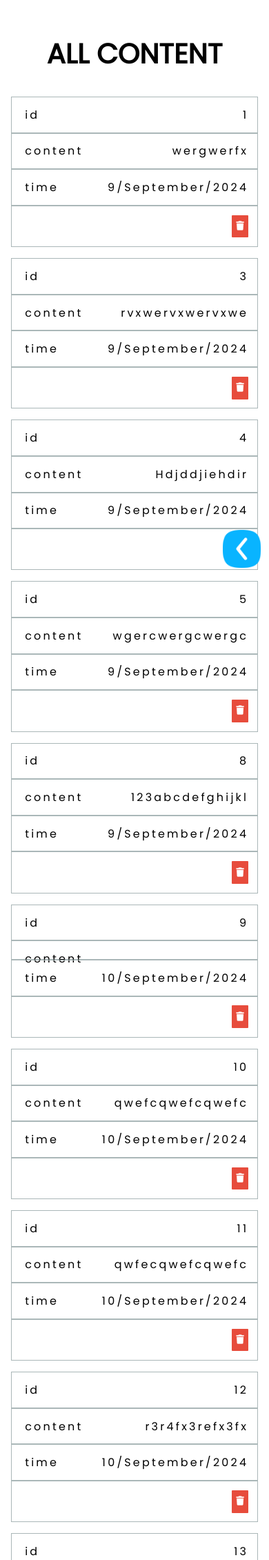
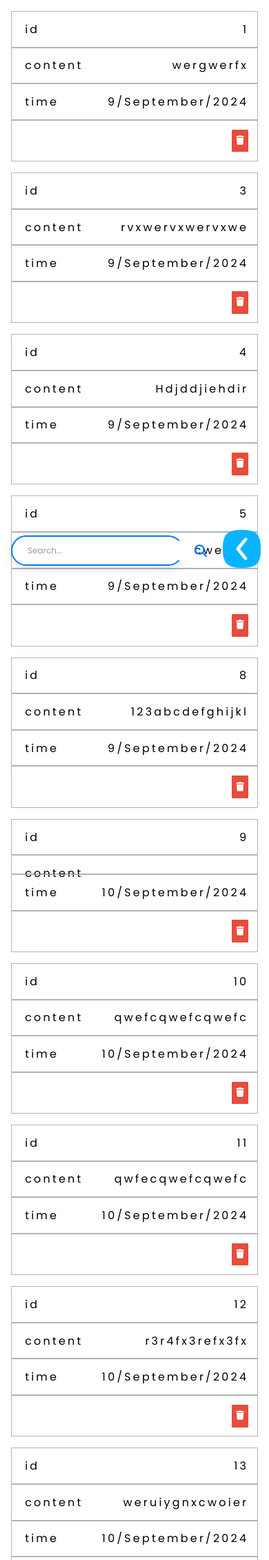
Before and after one commit to mrpvxie/rshare, a Flask app: page /table_data in a window 390 px wide. Shown: the top 2261 px of the page at 69% size. Run offline with Flask 3, Linux system fonts and the light colour scheme.

Commit message:
search filter frontend

```diff
--- a/app.py
+++ b/app.py
@@ -1,4 +1,4 @@
-from flask import Flask, render_template,request,url_for,redirect
+from flask import Flask, render_template,request,url_for,redirect,jsonify
 from flask_sqlalchemy import SQLAlchemy
 from sqlalchemy.orm import DeclarativeBase,Mapped,mapped_column
 from sqlalchemy import Integer,String,Float
@@ -72,7 +72,15 @@
     global current_page
     current_page = "index"
     contents = database.session.execute(database.select(Content)).scalars().all()
-    return render_template("table_data.html", data = contents)
+    content_data = Content.query.all()
+    json_data = [
+        {
+            'id': content.id,
+            'content': content.content,
+            'time': content.time
+        } for content in content_data
+    ]
+    return render_template("table_data.html", data = contents,json_data = json_data)
 
 @app.route("/full_content/<int:content_id>",methods = ['POST','GET'])
 def full_content(content_id):
@@ -96,5 +104,21 @@
     contents = database.session.execute(database.select(Content)).scalars().all()
     return render_template("table_data.html", data = contents)
 
+
+@app.route('/get_json_data', methods=['GET'])
+def get_data():
+    print("--------------get_data route is running---------")
+
+    contents = Content.query.all()
+    data = [
+        {
+            'id': content.id,
+            'content': content.content,
+            'time': content.time  # Convert datetime to ISO format
+        } for content in contents
+    ]
+
+    return jsonify(data)
+
 if __name__ == "__main__":
     app.run(debug=True,host='0.0.0.0', port=5000)
--- a/static/css/table_styles.css
+++ b/static/css/table_styles.css
@@ -194,7 +194,7 @@
 
 /* Button Styles */
 .modal-buttons {
-  border: 2px solid black;
+  /* border: 2px solid black; */
   display: flex;
   justify-content: flex-end;
   gap: 10px;
@@ -258,3 +258,68 @@
     width: 100%;
   }
 }
+
+/* SEARCH INPUT CSS */
+
+.search-container {
+  background: white;
+  z-index: 50;
+  top: 92%;
+  position: fixed;
+  display: flex;
+  align-items: center;
+  width: 100%;
+  max-width: 400px;
+  border: 2px solid #007bff;
+  border-radius: 50px;
+  padding: 10px 20px;
+  background-color: white;
+  box-shadow: 0 5px 15px rgba(0, 0, 0, 0.1);
+}
+
+.search-container input {
+  border: none;
+  outline: none;
+  font-size: 16px;
+  flex: 1;
+  padding: 5px 10px;
+}
+
+.search-container input::placeholder {
+  color: #999;
+}
+
+.search-container button {
+  background: none;
+  border: none;
+  outline: none;
+  cursor: pointer;
+  color: #007bff;
+  font-size: 18px;
+}
+
+.search-container button:hover {
+  color: #0056b3;
+}
+
+@media (max-width: 768px) {
+  .search-container {
+    max-width: 300px;
+    padding: 8px 15px;
+  }
+
+  .search-container input {
+    font-size: 14px;
+  }
+}
+
+@media (max-width: 480px) {
+  .search-container {
+    max-width: 250px;
+    padding: 6px 12px;
+  }
+
+  .search-container input {
+    font-size: 12px;
+  }
+}
--- /dev/null
+++ b/static/js/table_data.js
@@ -0,0 +1,78 @@
+let content_data = [];
+
+let count = 0;
+let id = document.querySelectorAll(".table_id");
+let content = document.querySelectorAll(".table_content");
+let time = document.querySelectorAll(".table_time");
+
+id.forEach(() => {
+  content_data.push({
+    id: id[count].textContent.trim(),
+    content: content[count].textContent.trim(),
+    time: time[count].textContent.trim(),
+  });
+  count++;
+});
+
+console.log(content_data);
+
+function insert_data(data_array) {
+  const table_row_data = document.querySelector(".table_body");
+  const row_data = data_array
+    .map((currentItem) => {
+      return `<tr>
+                    <div id="modal_no_{{ ${currentItem.id} }}" class="modal" style="display:none">
+                        <div class="modal-content">
+                            <span class="close">&times;</span>
+                            <p>Are you sure you want to delete this item?</p>
+                            <div class="modal-buttons">
+                                <a href="{{url_for('delete_content', content_id= ${currentItem.id})}}" class ="delete_yes_button">
+                                    <button class="btn-yes">Yes</button>
+                                </a>
+                                <button class="btn-no">No</button>
+                            </div>
+                        </div>
+                    </div>
+                <td data-label="id" class = "table_id">{{ ${currentItem.id} }}</td>
+
+                <td data-label="content" class="content_column table_content"><a href = "{{ url_for('full_content',content_id = ${currentItem.id}) }}">
+
+                        <a href = "{{ url_for('full_content',content_id = cont.id) }}">{{ ${currentItem.content}[:80]|safe }}</a>
+
+                </a></td>
+                <td data-label="time" class="table_time">{{ ${currentItem.time} }}</td>
+
+                <td id="deleteBtn{{ ${currentItem.id} }}" class="table_delete">
+
+                        <button class="btn_trash delete_button" data-label="modal_no_{{ ${currentItem.id} }}">
+                            <i class="fa fa-trash"></i>
+                        </button>
+                </td>
+            </tr>`;
+    })
+    .join(" ");
+  table_row_data.innerHTML = row_data;
+}
+
+const search_input = document.querySelector(".search_input");
+console.log(search_input.value);
+search_input.addEventListener("keydown", function () {
+  if (search_input.value == "") {
+    insert_data(content_data);
+    console.log("this is empty");
+  }
+  const filtered_products = content_data.filter(function (currentItem) {
+    if (currentItem.content.includes(search_input.value.toLowerCase())) {
+      return currentItem;
+    } else {
+      insert_data(filtered_products);
+    }
+  });
+  console.log(filtered_products);
+  insert_data(filtered_products);
+  if (filtered_products.length === 0) {
+    document.querySelector(
+      ".products"
+    ).innerHTML = `<span class="no-product">No product with this name was found</span>`;
+  }
+});
--- a/templates/table_data.html
+++ b/templates/table_data.html
@@ -15,7 +15,13 @@
   <body>
     <div class="container">
       <div class="tbl_content">
-        <h2>ALL CONTENT</h2>
+        <div class="search-container  ">
+          <input type="text"  class = "search_input" placeholder="Search..." />
+          <button>
+            <i class="fas fa-search"></i>
+          </button>
+        </div>
+
         <table class="tbl">
           <thead>
             <tr>
@@ -55,16 +61,16 @@
                             </div>
                         </div>
                     </div>
-                <td data-label="id">{{ cont.id }}</td>
+                <td data-label="id" class = "table_id">{{ cont.id }}</td>
 
-                <td data-label="content" class="content_column"><a href = "{{ url_for('full_content',content_id = cont.id) }}">
+                <td data-label="content" class="content_column table_content"><a href = "{{ url_for('full_content',content_id = cont.id) }}">
 
                         <a href = "{{ url_for('full_content',content_id = cont.id) }}">{{ cont.content[:80]|safe }}</a>
 
                 </a></td>
-                <td data-label="time">{{ cont.time }}</td>
+                <td data-label="time" class="table_time">{{ cont.time }}</td>
 
-                <td id="deleteBtn{{ cont.id }}">
+                <td id="deleteBtn{{ cont.id }}" class="table_delete">
 
                         <button class="btn_trash delete_button" data-label="modal_no_{{ cont.id }}">
                             <i class="fa fa-trash"></i>
@@ -88,16 +94,16 @@
                             </div>
                         </div>
                     </div>
-                <td data-label="id">{{ cont.id }}</td>
+                <td data-label="id" class = "table_id">{{ cont.id }}</td>
 
-                <td data-label="content" class="content_column"><a href = "{{ url_for('full_content',content_id = cont.id) }}">
+                <td data-label="content" class="content_column table_content"><a href = "{{ url_for('full_content',content_id = cont.id) }}">
 
                         <a href = "{{ url_for('full_content',content_id = cont.id) }}">{{ cont.content[:15]|safe }}</a>
 
                 </a></td>
-                <td data-label="time">{{ cont.time }}</td>
+                <td data-label="time" class="table_time">{{ cont.time }}</td>
 
-                <td id="deleteBtn{{ cont.id }}">
+                <td id="deleteBtn{{ cont.id }}" class= "table_delete">
                     <button class="btn_trash delete_button" data-label="modal_no_{{ cont.id }}">
                         <i class="fa fa-trash"></i>
                     </button>
@@ -124,6 +130,9 @@
           });
         });
       });
+
+
     </script>
+    <script src="../static/js/table_data.js"></script>
   </body>
 </html>
```
Also changed, not shown: static/css/content_styles.css (+10 -0 lines), templates/test.html (+113 -84 lines), instance/data.db.
